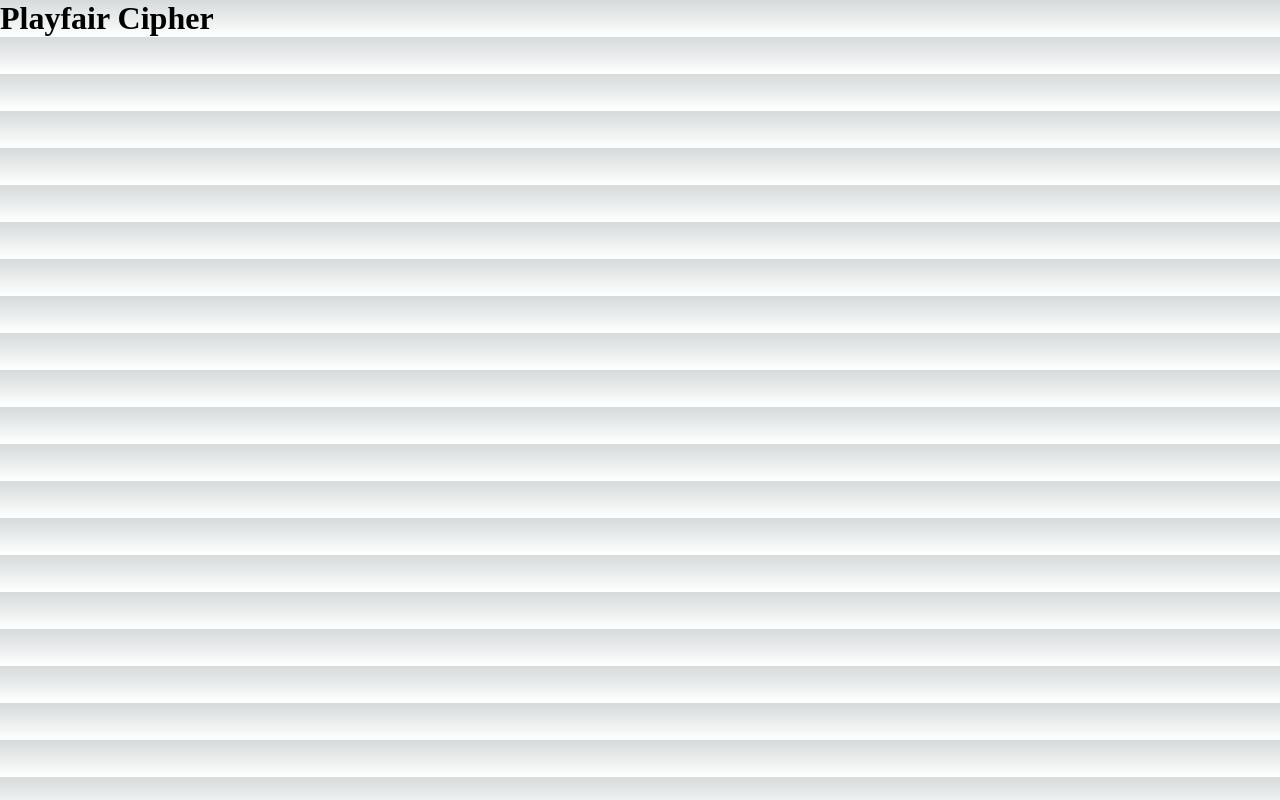
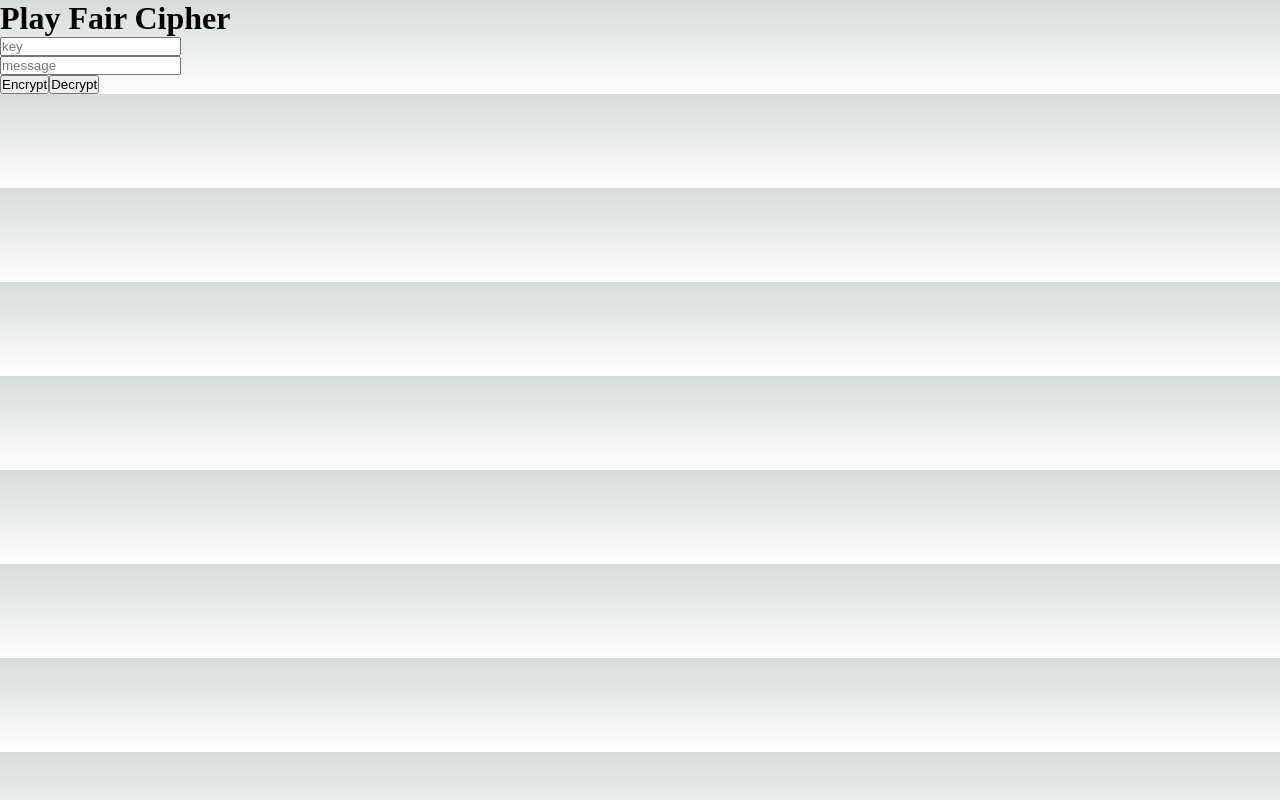
Before and after one commit to malikrafsan/Cipher-Tool, a Next.js app: page /playfair-cipher in a window 1280 px wide. Built offline with nearby package versions, Linux system fonts and the light colour scheme.

Commit message:
add playfair cipher

```diff
--- a/src/pages/playfair-cipher.tsx
+++ b/src/pages/playfair-cipher.tsx
@@ -1,9 +1,45 @@
-const PlayfairCipher = () => {
+import { useState } from "react";
+
+import { Input } from "@/components";
+import { PlayFairCipherSrv } from "@/services";
+
+const PlayFairCipher = () => {
+  const [key, setKey] = useState("");
+  const [msg, setMsg] = useState("");
+  const [result, setResult] = useState("");
+
+	const onEncrypt = () => {
+    const affineCipherSrv = new PlayFairCipherSrv(key);
+    const result = affineCipherSrv.encrypt(msg);
+    setResult(result);
+  };
+
+  const onDecrypt = () => {
+    const affineCipherSrv = new PlayFairCipherSrv(key);
+    const result = affineCipherSrv.decrypt(msg);
+    setResult(result);
+  };
+
   return (
     <div>
-      <h1>Playfair Cipher</h1>
+      <h1>Play Fair Cipher</h1>
+      <Input
+        inputHandlers={[
+          {
+            inputVal: key,
+            onChangeInput: (e) => setKey(e.target.value),
+            name: "key",
+            placeholder: "key",
+          },
+        ]}
+        msg={msg}
+        onChangeMsg={(e) => setMsg(e.target.value)}
+        onEncrypt={onEncrypt}
+        onDecrypt={onDecrypt}
+        result={result}
+      />
     </div>
   );
 };
 
-export default PlayfairCipher;
+export default PlayFairCipher;
--- a/src/services/index.ts
+++ b/src/services/index.ts
@@ -3,7 +3,8 @@ import HillCipherSrv from "./hill-cipher-srv";
 import AffineCipherSrv from "./affine-cipher-srv";
 import AutoKeyVigenereCipherSrv from "./auto-key-vigenere-cipher-srv";
 import VigenereCipherSrv from "./vigenere-cipher-srv";
-import ExtendedVigenereCipherSrv from "./extended-vigenere-cipher-srv"
+import ExtendedVigenereCipherSrv from "./extended-vigenere-cipher-srv";
+import PlayFairCipherSrv from "./playfair-cipher-srv";
 
 export {
   type ICipherSrv,
@@ -11,5 +12,6 @@ export {
   AffineCipherSrv,
   AutoKeyVigenereCipherSrv,
   VigenereCipherSrv,
-  ExtendedVigenereCipherSrv
+  ExtendedVigenereCipherSrv,
+  PlayFairCipherSrv
 };
--- /dev/null
+++ b/src/services/playfair-cipher-srv.ts
@@ -0,0 +1,144 @@
+import ICipherSrv from "./cipher-srv";
+
+class PlayFairCipher implements ICipherSrv {
+  private key: string;
+  private readonly OFFSET = "A".charCodeAt(0);
+
+  constructor(key: string) {
+    this.key = key;
+  }
+
+  findCharacter(huruf: string, square: string[][]): number[] {
+    for(let i = 0; i < 5; i++) {
+        for(let j = 0; j < 5; j++) {
+            if(square[i][j] === huruf) {
+                return [i, j]
+            }
+        }
+    }
+  }
+
+  createBujurSangkar(): string[][] {
+    let dict = {};
+    for (let i = 0; i < this.key.length; i++) {
+        if (this.key[i] < 'A' || this.key[i] > 'Z' || this.key[i] === 'J' || this.key[i] in dict)
+        {
+            this.key = this.key.substring(0, i) + this.key.substring(i + 1);
+            i--;
+        } else {
+            dict[this.key[i]] = 1
+        }
+    }
+
+    let index = 0;
+    while(this.key.length != 25) {
+        let huruf = String.fromCharCode(this.OFFSET + index);
+        if(huruf !== "J") {
+            if(!this.key.includes(huruf)) {
+                this.key = this.key.concat(huruf)
+            }
+        }
+        index += 1
+    }
+
+    let square = [];
+    for (let i = 0; i < 5; i++) {
+        let tempSquare = [];
+        for(let j = 0; j < 5; j++) {
+            tempSquare.push(this.key[i * 5 + j])
+        }
+        square.push(tempSquare);
+    }
+
+    return square;
+  }
+
+  encrypt(data: string): string {
+    for (let i = 0; i < data.length; i++) {
+        if (data[i] < 'A' || data[i] > 'Z') {
+            data = data.substring(0, i) + data.substring(i + 1);
+            i--;
+        }
+    }
+    data = data.replace("J", "I");
+
+    let pasangan = [];
+    let square = this.createBujurSangkar();
+    let index = 0;
+
+    index = 0;
+    while(index < data.length) {
+        if(index != data.length - 1) {
+            if(data[index] != data[index + 1]) {
+                pasangan.push(data[index] + data[index + 1]);
+                index += 2;
+            } else {
+                pasangan.push(data[index] + "X");
+                index += 1;
+            }
+        } else {
+            pasangan.push(data[index] + "X");
+            index += 1;
+        }
+    }
+
+    console.log(square)
+
+    let hasilCipher = "";
+
+    for (let i = 0; i < pasangan.length; i++) {
+        let huruf1 = this.findCharacter(pasangan[i][0],square);
+        let huruf2 = this.findCharacter(pasangan[i][1],square);
+
+        if(huruf1[1] === huruf2[1]) {
+            hasilCipher += square[huruf1[0] + 1 % 5][huruf1[1]] + square[huruf2[0] + 1 % 5][huruf2[1]]
+        } else if (huruf1[0] === huruf2[0]) {
+            hasilCipher += square[huruf1[0]][huruf1[1] + 1 % 5] + square[huruf2[0]][huruf2[1] + 1 % 5]
+        } else {
+            hasilCipher += square[huruf1[0]][huruf2[1]] + square[huruf2[0]][huruf1[1]]
+        }
+    }
+
+    return hasilCipher;
+  }
+
+  decrypt(data: string): string {
+    for (let i = 0; i < data.length; i++) {
+        if (data[i] < 'A' || data[i] > 'Z') {
+            data = data.substring(0, i) + data.substring(i + 1);
+            i--;
+        }
+    }
+
+    let pasangan = [];
+    let square = this.createBujurSangkar();
+    let index = 0;
+
+    index = 0;
+    while(index < data.length) {
+        pasangan.push(data[index] + data[index + 1]);
+        index += 2;
+    }
+
+    let hasilDekrip = "";
+
+    for (let i = 0; i < pasangan.length; i++) {
+        let huruf1 = this.findCharacter(pasangan[i][0],square);
+        let huruf2 = this.findCharacter(pasangan[i][1],square);
+        console.log(pasangan[i])
+        console.log(huruf1, huruf2)
+        if(huruf1[1] === huruf2[1]) {
+            hasilDekrip += square[huruf1[0] - 1 % 5][huruf1[1]] + square[huruf2[0] - 1 % 5][huruf2[1]]
+        } else if (huruf1[0] === huruf2[0]) {
+            hasilDekrip += square[huruf1[0]][huruf1[1] - 1 % 5] + square[huruf2[0]][huruf2[1] - 1 % 5]
+        } else {
+            hasilDekrip += square[huruf1[0]][huruf2[1]] + square[huruf2[0]][huruf1[1]];
+        }
+        hasilDekrip = hasilDekrip.replace("X", "");
+    }
+
+    return hasilDekrip;
+  }
+}
+
+export default PlayFairCipher;
```
